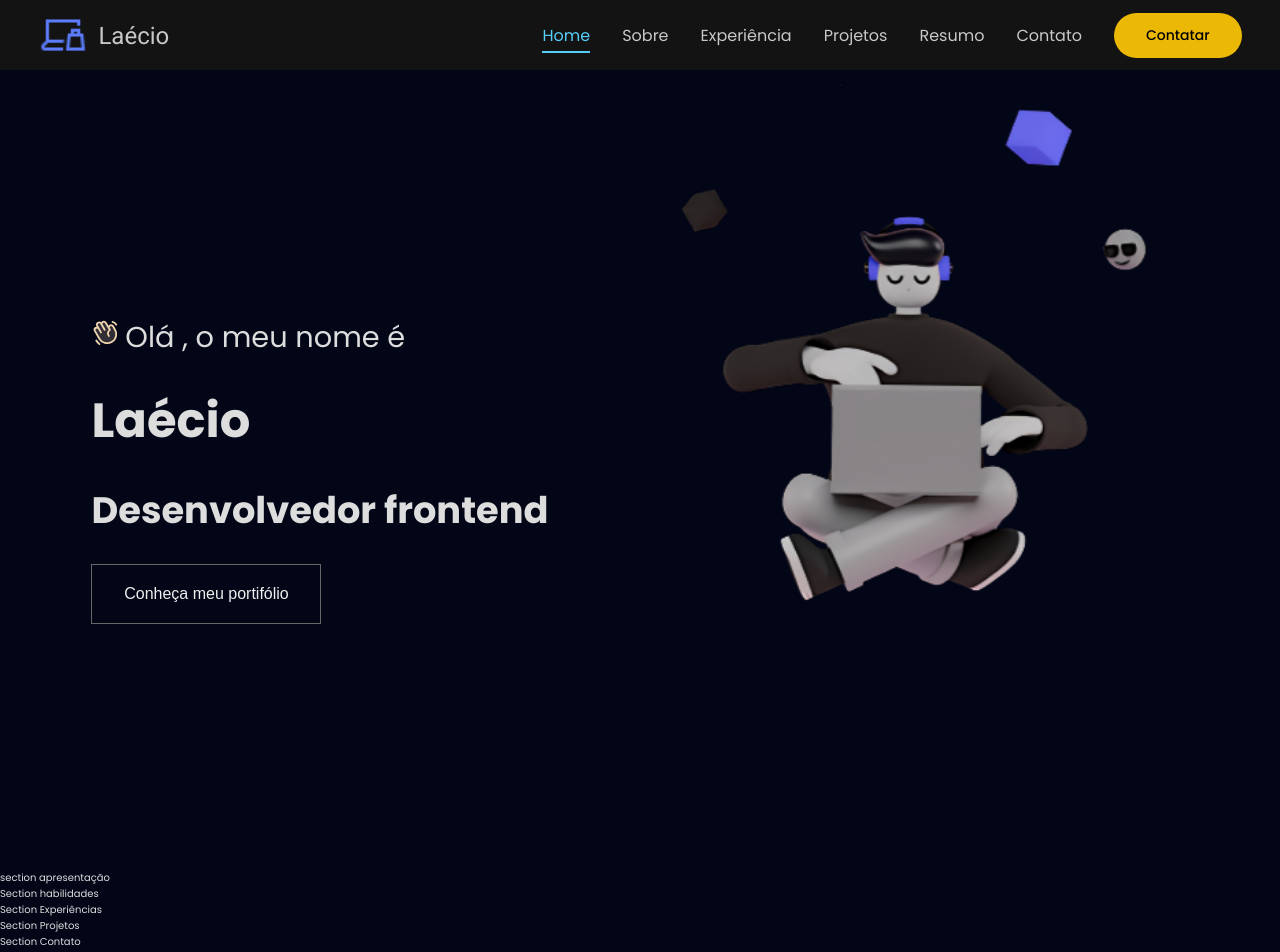
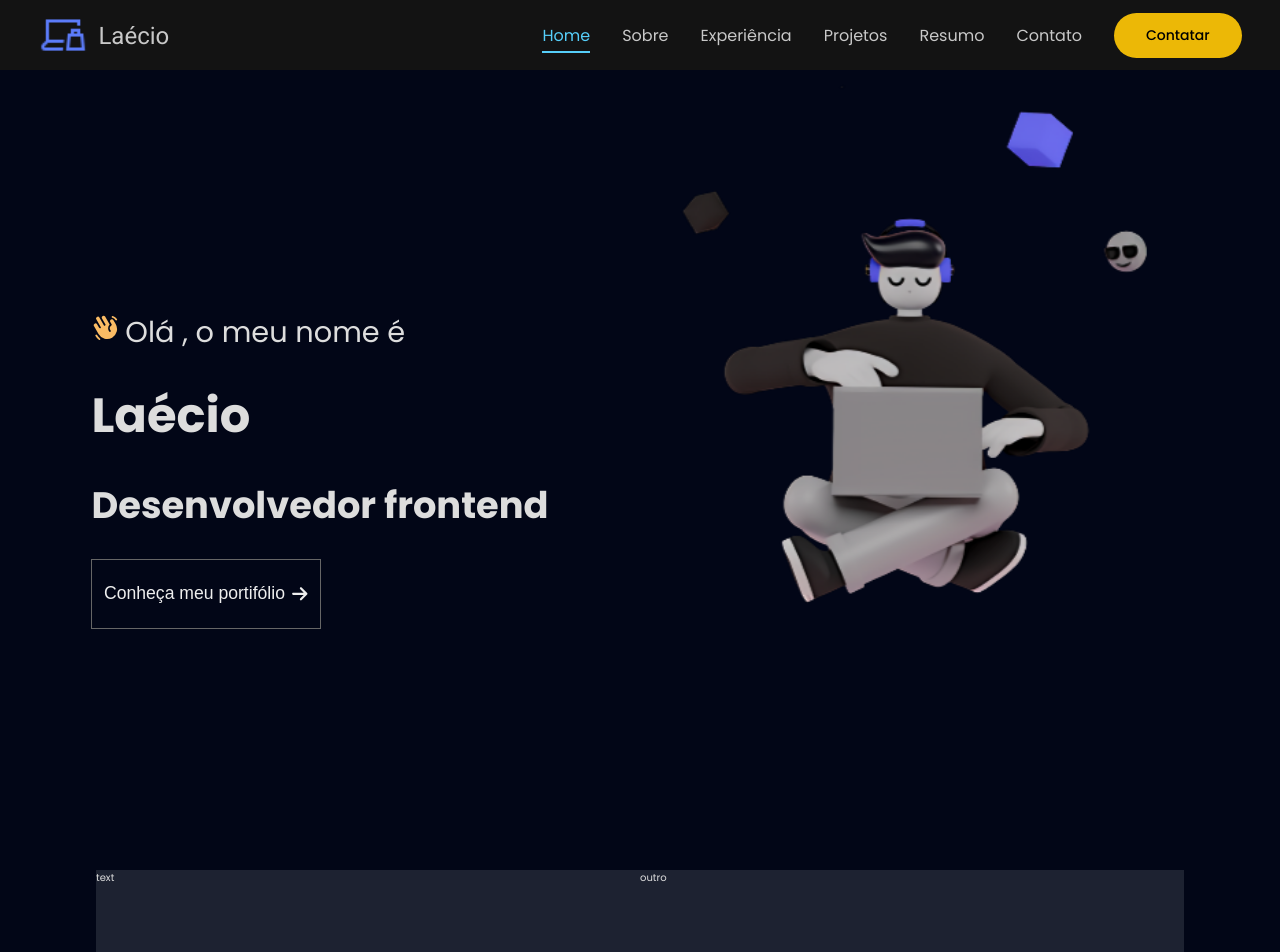
Before and after one commit to laecio22/portifolio, a Next.js app: page / in a window 1280 px wide. Shown: the top 952 px of the page. Built offline with nearby package versions, Linux system fonts and the light colour scheme.

Commit message:
style:inicio  montagem  e  estilização  seção  de  apresentação

```diff
--- a/app/page.tsx
+++ b/app/page.tsx
@@ -1,7 +1,8 @@
 import styles from "./style.module.css";
 import Image from "next/image";
 import imageTecnologia from "../public/assets/imagens/home.png";
-import { PiHandWavingDuotone } from "react-icons/pi";
+import { PiHandWavingFill } from "react-icons/pi";
+import { FaArrowRight } from "react-icons/fa6";
 export default function Home() {
   return (
     <section className={styles.containerPrincipal}>
@@ -10,13 +11,13 @@ export default function Home() {
           <div className={styles.subContainerText}>
             <div className={styles.welcome}>
               <span className={styles.spanWave}>
-                <PiHandWavingDuotone className={styles.iconHandle} />
+                <PiHandWavingFill className={styles.iconHandle} />
               </span>
               Olá , o meu nome é{" "}
             </div>
             <h1 className={styles.name}>Laécio</h1>
             <h3 className={styles.cargo}>Desenvolvedor frontend</h3>
-            <button className={styles.button}>Conheça meu portifólio</button>
+            <button className={styles.button}>Conheça meu portifólio <FaArrowRight className={styles.iconArrowRight}/></button>
           </div>
         </div>
         <div className={styles.containerImage}>
@@ -27,7 +28,10 @@ export default function Home() {
           />
         </div>
       </section>
-      <section>section apresentação</section>
+      <section className={styles.sectionApresentation}>
+        <div>text</div>
+        <div>outro</div>
+      </section>
       <section>Section habilidades</section>
       <section>Section Experiências</section>
       <section>Section Projetos</section>
--- a/app/style.module.css
+++ b/app/style.module.css
@@ -36,7 +36,7 @@
 }
 
 .iconHandle {
-  color: rgb(241, 213, 175);
+  color: rgb(250, 187, 100);
 }
 
 .welcome {
@@ -53,16 +53,20 @@
 
 .button {
   width: 230px;
-  height: 60px;
+  height: 70px;
   cursor: pointer;
   background: transparent;
   color: #eee;
-  border: 1px  solid #666;
-  font-size:1rem;
+  border: 1px solid #666;
+  font-size: 1.1rem;
   display: flex;
   justify-content: center;
   align-items: center;
   outline: none;
+}
+
+.iconArrowRight {
+  margin-left: 0.4rem;
 }
 
 .containerImage {
@@ -75,3 +79,13 @@
   position: relative;
   animation: moveImage 3s linear 1s infinite alternate none;
 }
+
+.sectionApresentation {
+  background: rgb(29, 34, 49);
+  height: 30rem;
+  max-width: 1400px;
+  width: 85%;
+  margin: 0 auto;
+  display: grid;
+  grid-template-columns: repeat(2, 1fr);
+}
```
